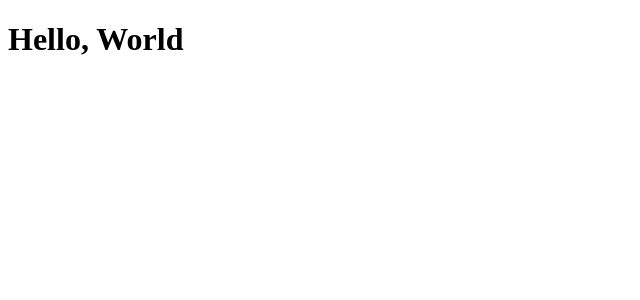
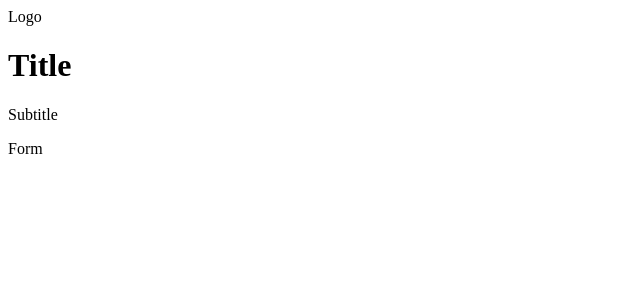
Before and after one commit to Nimus-oes/react-static-contact-form, a React (Vite) app: page / in a window 1280 px wide. Shown: the top 300 px of the page, without its empty margins (0-640 px from the left). Built offline with nearby package versions, Linux system fonts and the light colour scheme.

Commit message:
Create component layout

```diff
--- a/src/App.jsx
+++ b/src/App.jsx
@@ -1,3 +1,15 @@
+import Logo from "./components/Logo";
+import Title from "./components/Title";
+import Subtitle from "./components/Subtitle";
+import Form from "./components/Form";
+
 export default function App() {
-  return <h1>Hello, World</h1>;
+  return (
+    <>
+      <Logo />
+      <Title />
+      <Subtitle />
+      <Form />
+    </>
+  );
 }
--- /dev/null
+++ b/src/components/Form.jsx
@@ -0,0 +1,3 @@
+export default function Form() {
+  return <form>Form</form>;
+}
--- /dev/null
+++ b/src/components/Logo.jsx
@@ -0,0 +1,3 @@
+export default function Logo() {
+  return <div>Logo</div>;
+}
--- /dev/null
+++ b/src/components/Subtitle.jsx
@@ -0,0 +1,3 @@
+export default function Subtitle() {
+  return <p>Subtitle</p>;
+}
--- /dev/null
+++ b/src/components/Title.jsx
@@ -0,0 +1,3 @@
+export default function Title() {
+  return <h1>Title</h1>;
+}
```
